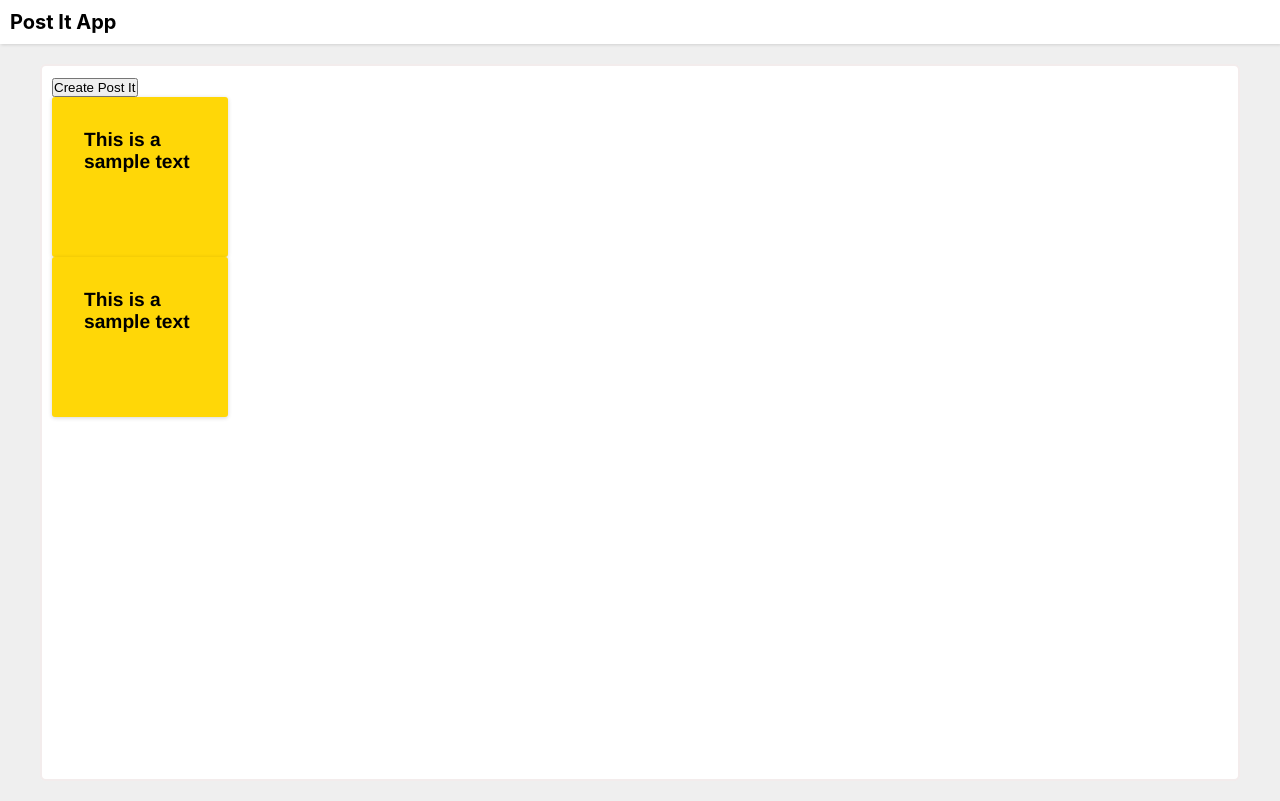
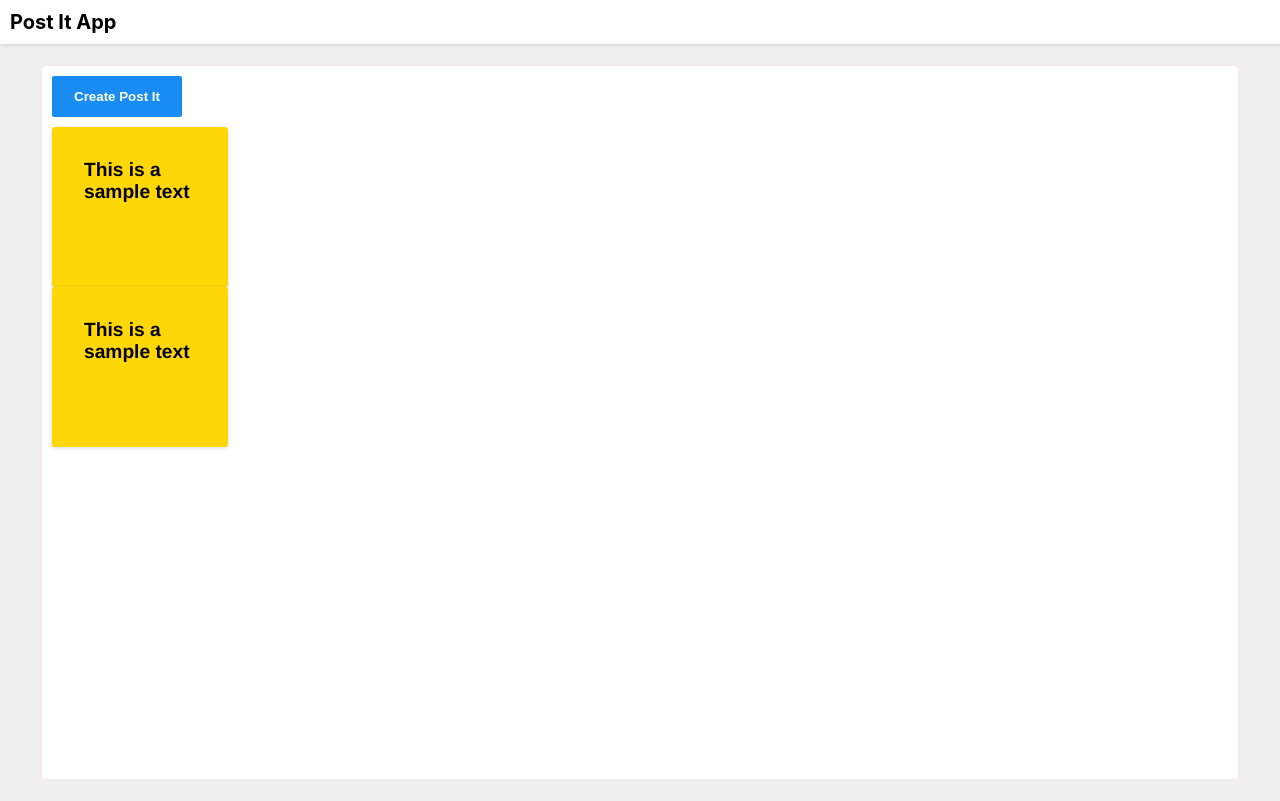
Before and after one commit to tobicorradi/post-it-app, a React (Create React App) app: page / in a window 1280 px wide. Built offline with nearby package versions, Linux system fonts and the light colour scheme.

Commit message:
Button styling added

```diff
--- /dev/null
+++ b/src/components/Button/Button.css
@@ -0,0 +1,10 @@
+.btn {
+    padding: 13px 22px;
+    border: 0;
+    cursor: pointer;
+    border-radius: 2px;
+    background: #188cf3;
+    color: white;
+    font-weight: bold;
+    margin-bottom: 10px;
+}
--- a/src/components/Button/index.jsx
+++ b/src/components/Button/index.jsx
@@ -1,8 +1,9 @@
 import React from 'react'
+import './Button.css'
 
 const Button = ({text, onClick}) => {
     return (
-        <button onClick={onClick}>
+        <button className="btn" onClick={onClick}>
             {text}
         </button>
     )
```
